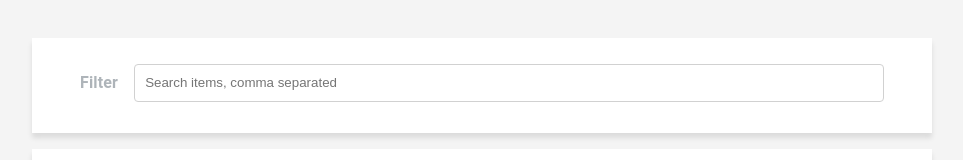
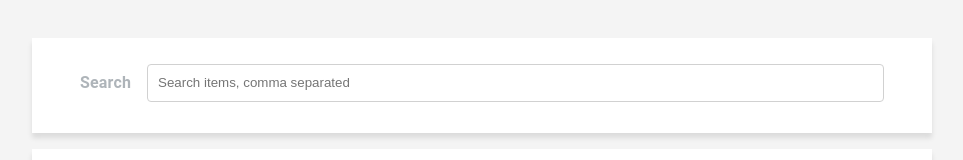
Before and after one commit to freddieiboy/table-app, a React (Create React App) app: page / in a window 1280 px wide. Shown: the part 251-411 px from the top of the page, without its empty margins (158-1121 px from the left). Built offline with nearby package versions, Linux system fonts and the light colour scheme; the HTML template or start-up script is replaced by a standard one.

Commit message:
change readme

```diff
--- a/src/searchBox.js
+++ b/src/searchBox.js
@@ -30,7 +30,7 @@
     return (
       <div className="SearchBox" style={styles.SearchBox}>
         <div className="searchContainer" style={styles.searchContainer}>
-          <label style={styles.label}>Filter</label>
+          <label style={styles.label}>Search</label>
           <input type="text" placeholder="Search items, comma separated" id="nameField" style={styles.input}/>
         </div>
       </div>
```
Also changed, not shown: 1 other file (tests, documents, lock files or other folders).
